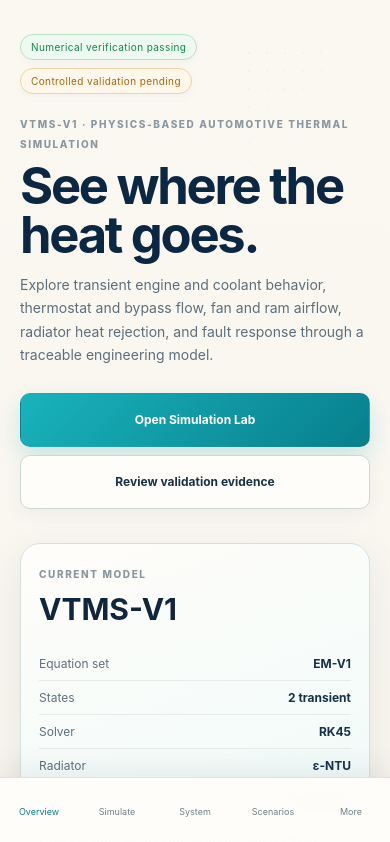
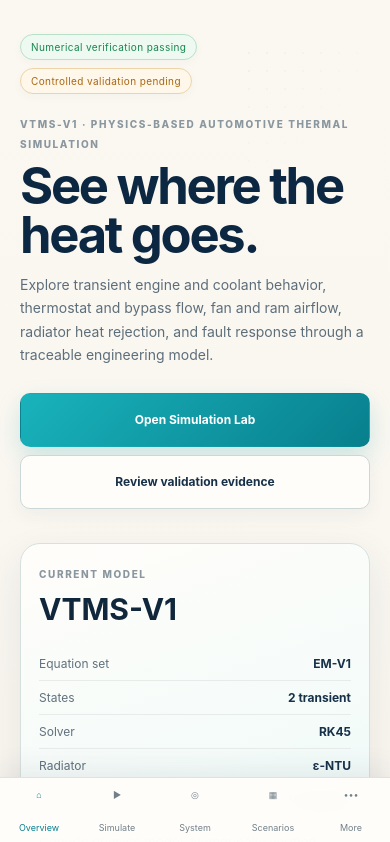
Before and after one commit to mpalmer79/vehicle-thermal-management-simulation, a Next.js app in the folder web/: page / in a window 390 px wide. Shown: the top 842 px of the page. Built offline with nearby package versions, Linux system fonts and the light colour scheme.

Commit message:
UI-4: add mobile navigation icons

```diff
--- a/web/components/app-shell.tsx
+++ b/web/components/app-shell.tsx
@@ -60,11 +60,11 @@ export function AppShell({ children }: { children: React.ReactNode }) {
       </div>
 
       <nav className="mobile-nav" aria-label="Mobile navigation">
-        <Link className={pathname === "/" ? "active" : ""} href="/">Overview</Link>
-        <Link className={pathname.startsWith("/simulate") ? "active" : ""} href="/simulate">Simulate</Link>
-        <Link className={pathname.startsWith("/system") ? "active" : ""} href="/system">System</Link>
-        <Link className={pathname.startsWith("/scenarios") ? "active" : ""} href="/scenarios">Scenarios</Link>
-        <button className={moreOpen ? "active" : ""} onClick={() => setMoreOpen((value) => !value)} type="button">More</button>
+        <Link className={pathname === "/" ? "active" : ""} href="/"><span className="mobile-nav-icon">⌂</span><span>Overview</span></Link>
+        <Link className={pathname.startsWith("/simulate") ? "active" : ""} href="/simulate"><span className="mobile-nav-icon">▶</span><span>Simulate</span></Link>
+        <Link className={pathname.startsWith("/system") ? "active" : ""} href="/system"><span className="mobile-nav-icon">◎</span><span>System</span></Link>
+        <Link className={pathname.startsWith("/scenarios") ? "active" : ""} href="/scenarios"><span className="mobile-nav-icon">▦</span><span>Scenarios</span></Link>
+        <button className={moreOpen ? "active" : ""} onClick={() => setMoreOpen((value) => !value)} type="button"><span className="mobile-nav-icon">•••</span><span>More</span></button>
       </nav>
 
       {moreOpen && (
```
